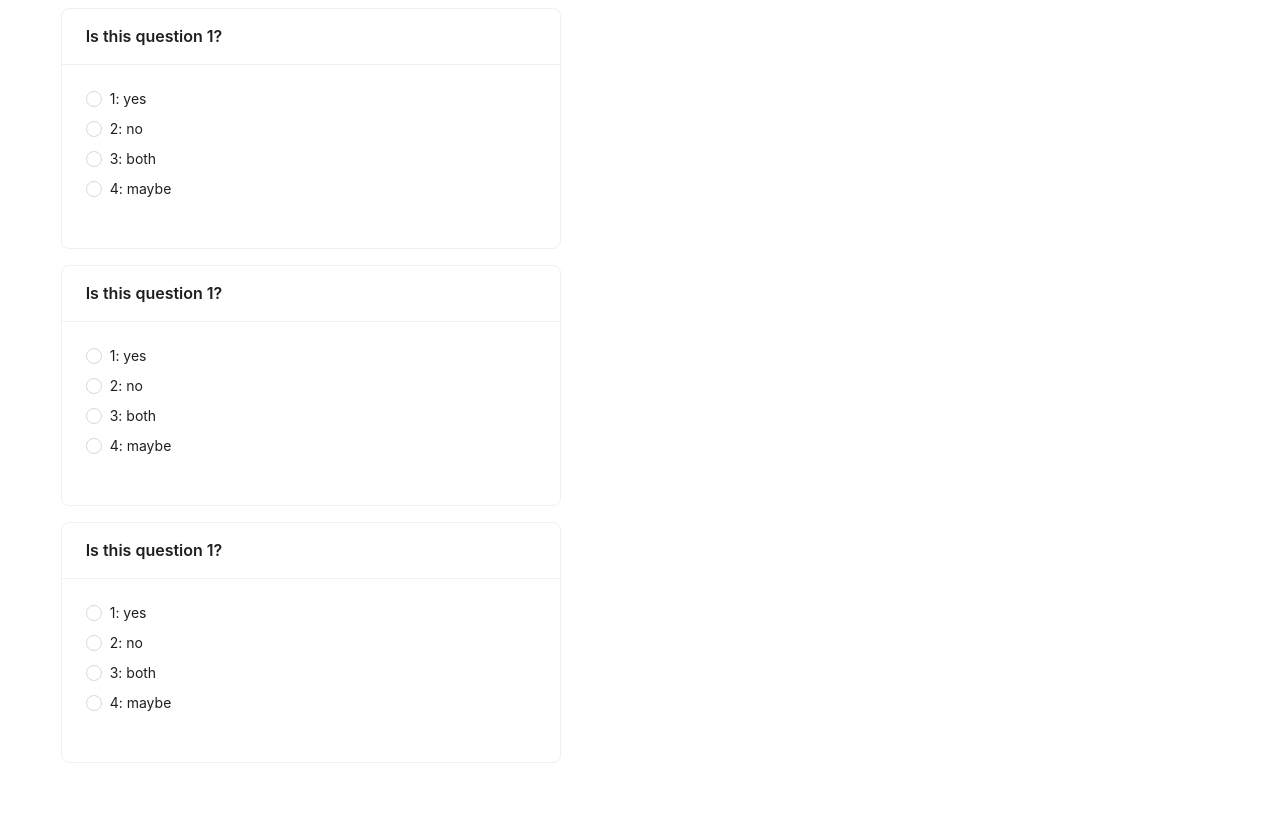
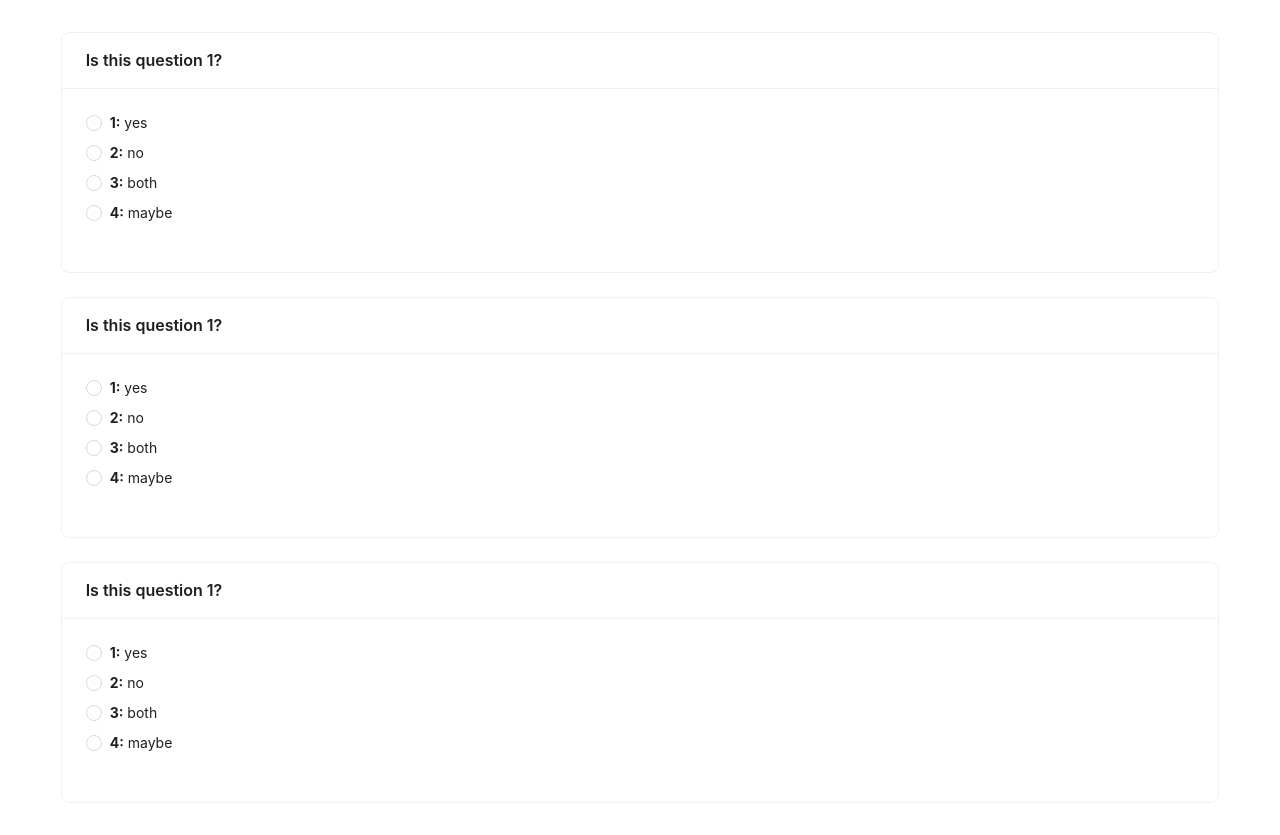
Before and after one commit to HosseinHp96/quiz-app, a React (Vite) app: page /quizzes/take-quiz/1 in a window 1280 px wide. Before the commit the page ends 800 px from the top, so only its background shows below. Built offline with nearby package versions, Linux system fonts and the light colour scheme; the HTML template or start-up script is replaced by a standard one.

Commit message:
Adding some styles to components

```diff
--- a/src/assets/scss/index.scss
+++ b/src/assets/scss/index.scss
@@ -5,9 +5,9 @@ html {
 }
 
 body {
-  margin: 3rem 0;
-  padding: 0;
-  background-color: #E5E1DA;
+  margin: 0;
+  padding: 3rem 0;
+  background-color: #f1f0e8;
 }
 
 h1,
--- a/src/pages/createQuiz/questionsList/index.tsx
+++ b/src/pages/createQuiz/questionsList/index.tsx
@@ -16,7 +16,7 @@ const QuestionsList: React.FC<QuestionsListProps> = ({ questions, remove }) => (
         size="large"
         pagination={{
           align: "center",
-          pageSize: 2,
+          pageSize: 6,
         }}
         dataSource={questions}
         renderItem={(item, index) => (
--- a/src/pages/takeQuiz/questionCards/QCard.tsx
+++ b/src/pages/takeQuiz/questionCards/QCard.tsx
@@ -1,6 +1,8 @@
 import { FC, useState } from "react";
-import { Card, Form, Radio, RadioChangeEvent, Space } from "antd";
+import { Card, Form, Radio, RadioChangeEvent, Space, Typography } from "antd";
 import { IQuestion } from "../../../interfaces";
+
+const { Text } = Typography;
 
 interface QCardProps {
   data: IQuestion;
@@ -17,13 +19,13 @@ const QCard: FC<QCardProps> = ({ data, index }) => {
   };
 
   return (
-    <Card title={data.des} style={{ width: 500 }}>
+    <Card title={data.des} style={{ margin: "1.5rem 0" }}>
       <Form.Item name={index} rules={[{ required: true }]}>
         <Radio.Group onChange={onChange} disabled={disabled}>
           <Space direction="vertical">
             {data.answers.map((item, i) => (
               <Radio value={i} key={i}>
-                {i + 1}: {item}
+                <b>{i + 1}:</b> {item}
               </Radio>
             ))}
           </Space>
@@ -31,7 +33,17 @@ const QCard: FC<QCardProps> = ({ data, index }) => {
       </Form.Item>
 
       {disabled && (
-        <div>{value === data.correct ? "correct answer" : "wrong answer"}</div>
+        <div>
+          {value === data.correct ? (
+            <Text type="success">The answer is correct.</Text>
+          ) : (
+            <Space direction="vertical">
+              <Text type="danger">The answer is wrong.</Text>
+
+              <Text type="success">Correct answer: {data.correct}</Text>
+            </Space>
+          )}
+        </div>
       )}
     </Card>
   );
--- a/src/pages/takeQuiz/questionCards/index.tsx
+++ b/src/pages/takeQuiz/questionCards/index.tsx
@@ -29,11 +29,9 @@ const QuestionCards: FC<QuestionCardsProps> = ({ questions, finishQuiz }) => {
             layout="horizontal"
             onValuesChange={(_, allFields) => check(allFields)}
           >
-            <Space direction="vertical" size={16}>
-              {questions.map((ques, i) => (
-                <QCard data={ques} key={i} index={i} />
-              ))}
-            </Space>
+            {questions.map((ques, i) => (
+              <QCard data={ques} key={i} index={i} />
+            ))}
           </Form>
         </Col>
       </Row>
--- a/src/pages/takeQuiz/resultCard/index.tsx
+++ b/src/pages/takeQuiz/resultCard/index.tsx
@@ -1,8 +1,9 @@
 import { FC } from "react";
-import { Button, Card, Col, Row } from "antd";
+import { Button, Card, Col, Row, Typography } from "antd";
 import { useNavigate } from "react-router-dom";
 import { IQuizResult } from "../../../interfaces";
 
+const { Title } = Typography;
 interface ResultCardProps {
   result: IQuizResult;
   TakeQuizAgain: () => void;
@@ -32,20 +33,17 @@ const ResultCard: FC<ResultCardProps> = ({ result, TakeQuizAgain }) => {
             </Button>,
           ]}
         >
-          <div>
-            <p>Total number of questions:</p>
-            <p>{result.totalCount}</p>
-          </div>
+          <Title level={4}>
+            Total number of questions: {result.totalCount}
+          </Title>
 
-          <div>
-            <p>Number of correct answers:</p>
-            <p>{result.correctCount}</p>
-          </div>
+          <Title type="success" level={4}>
+            Number of correct answers: {result.correctCount}
+          </Title>
 
-          <div>
-            <p>Number of wrong answers:</p>
-            <p>{result.wrongCount}</p>
-          </div>
+          <Title type="danger" level={4}>
+            Number of wrong answers: {result.wrongCount}
+          </Title>
         </Card>
       </Col>
     </Row>
```
